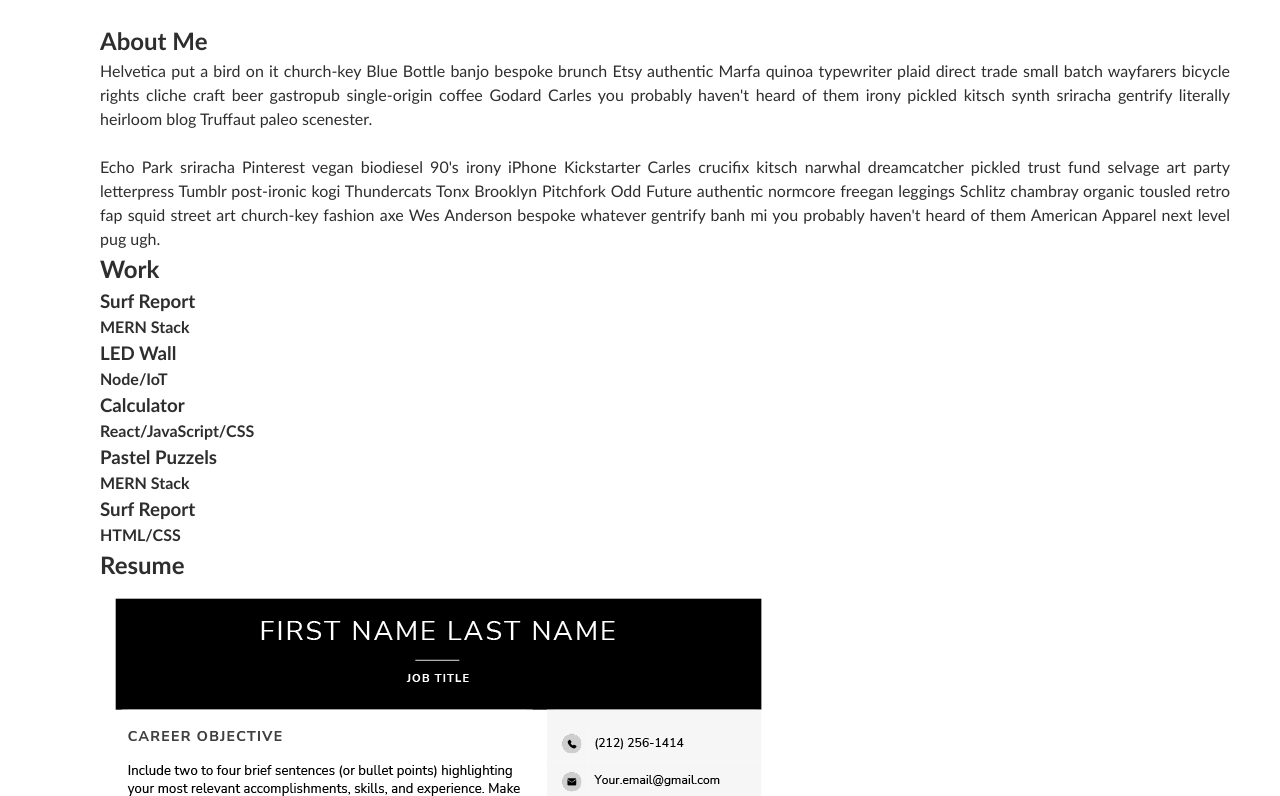
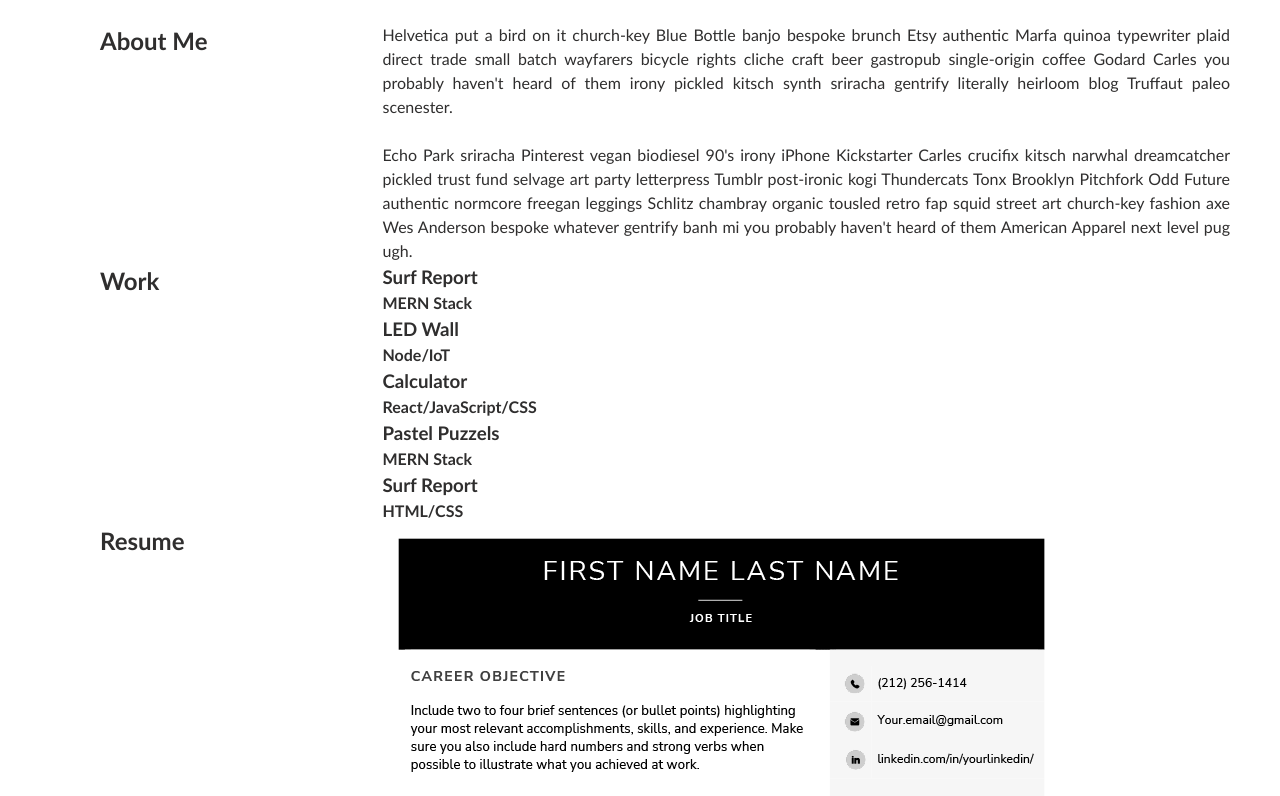
Before and after one commit to kenigreg/gregorys-portfolio, a plain HTML site: page starter/index.html in a window 1280 px wide. Shown: the part 398-1194 px from the top of the page. Drawn offline with Linux system fonts and the light colour scheme.

Commit message:
initialized and set the CSS Grid layout styling for the sections in the main tag elements

```diff
--- a/starter/css/style.css
+++ b/starter/css/style.css
@@ -88,6 +88,24 @@ a {
 }
 
 
+/* initializing the CSS Grid columns for the h2 tags and contents */
+.page-section .grid-items {
+  grid-area: myItems;
+}
+
+.page-section .grid-places {
+  grid-area: myPlaces;
+}
+
+/*setting the CSS Grid Column Layout for h2 tags and contents*/
+.page-section {
+  display: inline-grid;
+  grid-template-columns: 25% 75%;
+  grid-template-areas:
+  'myItems myPlaces'
+  'myItems myPlaces'
+  'myItems myPlaces';
+}
 
 h1,
 h2,
--- a/starter/index.html
+++ b/starter/index.html
@@ -41,14 +41,17 @@
   <main class="page-wrapper">
     <!-- about me -->
     <section id="about-me" class="page-section" id="about">
-      <h2>About Me</h2>
+      <h2 class="grid-items">About Me</h2>
+      <div class="grid-places">
       <p>Helvetica put a bird on it church-key Blue Bottle banjo bespoke brunch Etsy authentic Marfa quinoa typewriter plaid direct trade small batch wayfarers bicycle rights cliche craft beer gastropub single-origin coffee Godard Carles you probably haven't heard of them irony pickled kitsch synth sriracha gentrify literally heirloom blog Truffaut paleo scenester.</p></br>
       <p>Echo Park sriracha Pinterest vegan biodiesel 90's irony iPhone Kickstarter Carles crucifix kitsch narwhal dreamcatcher pickled trust fund selvage art party letterpress Tumblr post-ironic kogi Thundercats Tonx Brooklyn Pitchfork Odd Future authentic normcore freegan leggings Schlitz chambray organic tousled retro fap squid street art church-key fashion axe Wes Anderson bespoke whatever gentrify banh mi you probably haven't heard of them American Apparel next level pug ugh.</p>
+    </div>
     </section>
 
     <!-- portfolio container -->
     <section id="work" class="page-section" id="work">
-      <h2>Work</h2>
+      <h2 class="grid-items">Work</h2>
+    <div class="grid-places">
     <div class="mern-stack">
       <h3>Surf Report</h3>
       <h4>MERN Stack</h4>
@@ -69,19 +72,23 @@
       <h3>Surf Report</h3>
       <h4>HTML/CSS</h4>
     </div>
+    </div>
     </section>
 
     <!-- Resume -->
-    <section id="resume" class="page-section resume" id="resume">
-      <h2>Resume</h2>
+    <section id="resume" class="page-section" id="resume">
+      <h2 class="grid-items">Resume</h2>
+      <div class="grid-places">
       <div class="my-resume">
         <img src="./images/blank-resume.png" alt="Resume Document">
       </div>
+    </div>
     </section>
 
     <!-- contact -->
     <section id="contact-me" class="page-section contact" id="contact">
-      <h2>Contact Me</h2>
+      <h2 class="grid-items">Contact Me</h2>
+      <div class="grid-places">
       <div>
         <ul>
           <li>
@@ -97,7 +104,8 @@
             <a href="#linked-in">LinkedIn</a>
           </li>
         </ul>
-  </div>
+      </div>
+      </div>
     </section>
   </main>
 </body>
```
